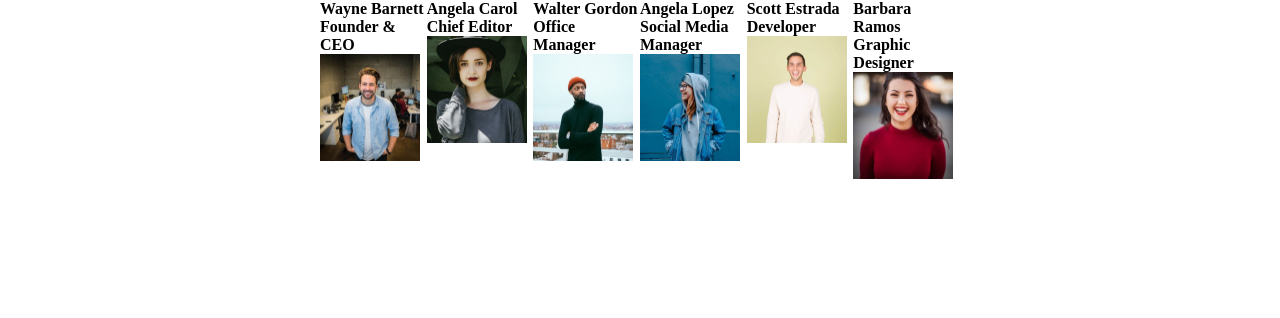
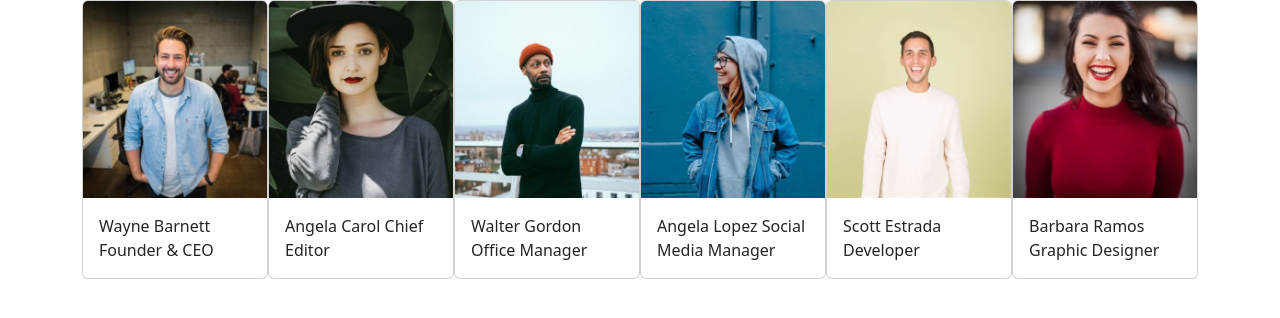
Before and after one commit to Frah01/js-our-team, a plain HTML site: page index.html in a window 1280 px wide. Drawn offline with nearby package versions, Linux system fonts and the light colour scheme.

Commit message:
Aggiustato stile con cards

```diff
--- a/css/style.css
+++ b/css/style.css
@@ -3,36 +3,3 @@
     padding: 0;
     box-sizing: border-box;
 }
-
-.container {
-    width: 50%;
-    margin: 0 auto;
-    height: 100vh;
-    display: flex;
-
-}
-
-.content {
-    width: 100%;
-    display: flex;
-
-
-
-}
-.content-js{
-    width: calc(100% / 6);
-    height: 100%;
-}
-
-.card {
-    width: 100%;
-    margin: 0 auto;
-}
-
-li {
-    padding: 10px;
-}
-
-img{
-    width: 100px;
-}
--- a/index.html
+++ b/index.html
@@ -5,11 +5,17 @@
     <meta http-equiv="X-UA-Compatible" content="IE=edge">
     <meta name="viewport" content="width=device-width, initial-scale=1.0">
     <link rel="stylesheet" href="./css/style.css">
+    <!-- CSS only -->
+    <link href="https://cdn.jsdelivr.net/npm/bootstrap@5.2.3/dist/css/bootstrap.min.css" rel="stylesheet" integrity="sha384-rbsA2VBKQhggwzxH7pPCaAqO46MgnOM80zW1RWuH61DGLwZJEdK2Kadq2F9CUG65" crossorigin="anonymous">
     <title>Document</title>
 </head>
 <body>
     <div class="container" >
-        <div class="content" id="content" ></div>
+        <div class="row" >
+            <div class="col" >
+                <div class="content d-flex" id="content" ></div>
+            </div>
+        </div>
     </div>
     <script type="text/javascript" src="./js/script.js" ></script>
 </body>
--- a/js/script.js
+++ b/js/script.js
@@ -43,8 +43,12 @@ for(let i=0; i<team.length; i++){
     // }
 
     let element =
-    `<div class="content-js card"><h4>${teams.name}</h4>
-     <h4>${teams.role}</h4> <div><img src="${teams.image}"</div></div>`
+    `<div class="card" style="width: 18rem;">
+        <img src="${teams.image}" class="card-img-top" alt="...">
+        <div class="card-body">
+            <p class="card-text">${teams.name} ${teams.role}</p>
+        </div>
+    </div>`
     container.innerHTML += element
     console.log(`${teams.name} - ${teams.role} - ${teams.image}`)
 }
```
